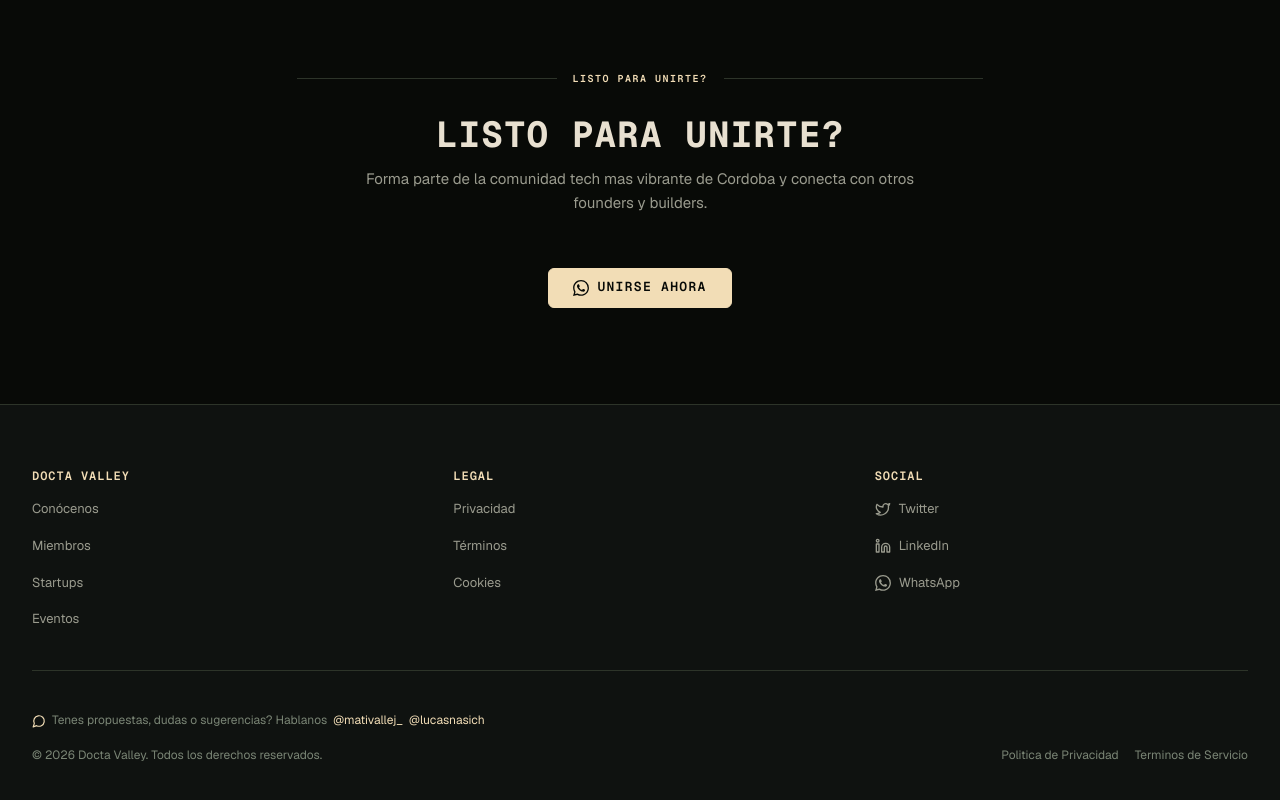
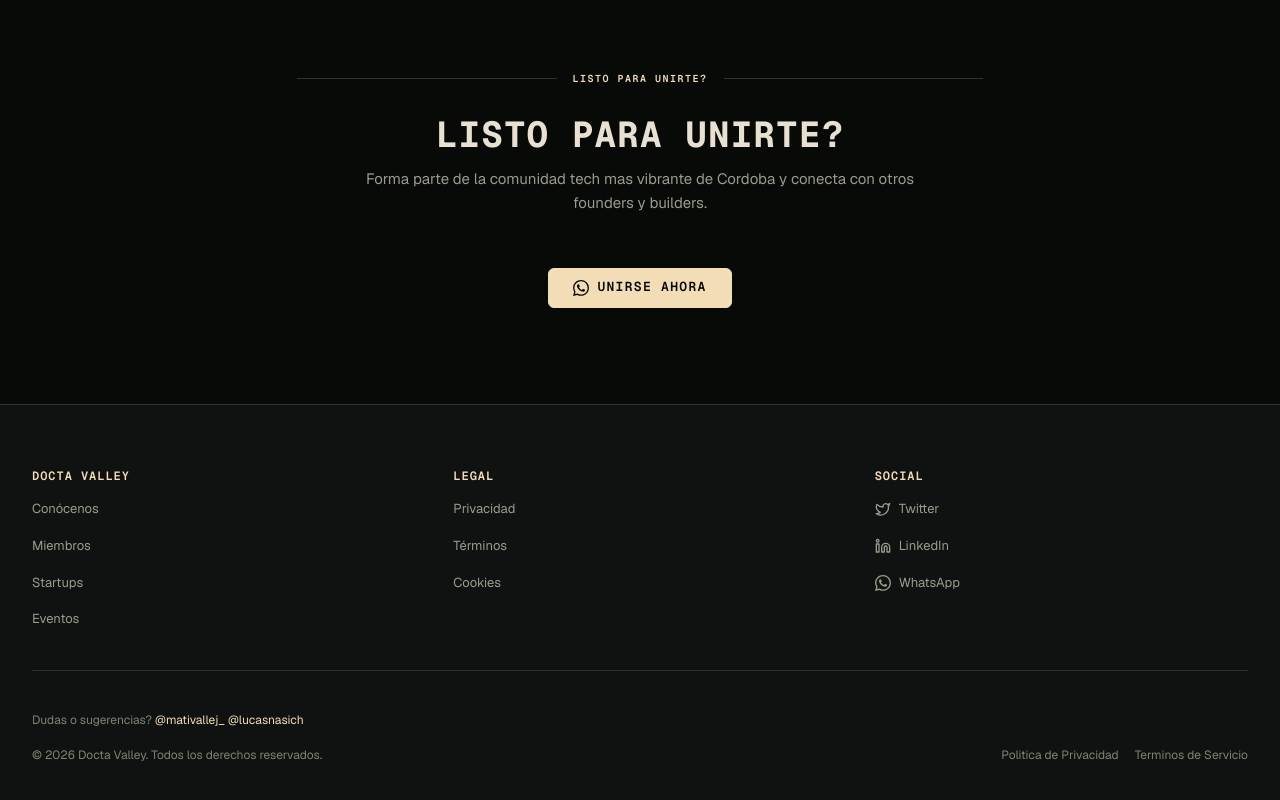
Before and after one commit to mativallej/docta-valley, a Next.js app: page / in a window 1280 px wide. Shown: the part 6398-7198 px from the top of the page. Built offline with nearby package versions, Linux system fonts and the light colour scheme; no server answers.

Commit message:
Simplify footer: remove icon, use 'Dudas o sugerencias?' text
https://claude.ai/code/session_019QLFjCJwuH63qpwWFEb6EG

```diff
--- a/src/features/footer.tsx
+++ b/src/features/footer.tsx
@@ -1,6 +1,6 @@
 import { Separator } from "@/components/ui/separator"
 import Link from "next/link"
-import { Twitter, Linkedin, MessageCircle } from "lucide-react"
+import { Twitter, Linkedin } from "lucide-react"
 import { WhatsAppIcon } from "@/components/icons/whatsapp"
 import { navItems, resourceItems, legalItems, socialItems } from "@/data/layout"
 
@@ -49,16 +49,15 @@ export default function Footer() {
         </div>
         <Separator />
         <div className="flex flex-col gap-4">
-          <div className="flex items-center gap-1.5 font-sans text-[12px] text-[var(--muted-fg)]">
-            <MessageCircle className="h-3.5 w-3.5 text-[var(--primary)]" />
-            <span>Tenes propuestas, dudas o sugerencias? Hablanos</span>
+          <p className="font-sans text-[12px] text-[var(--muted-fg)]">
+            Dudas o sugerencias?{" "}
             <Link href="https://x.com/mativallej_" target="_blank" rel="noopener noreferrer" className="text-[var(--primary)] hover:underline">
               @mativallej_
-            </Link>
+            </Link>{" "}
             <Link href="https://x.com/lucasnasich" target="_blank" rel="noopener noreferrer" className="text-[var(--primary)] hover:underline">
               @lucasnasich
             </Link>
-          </div>
+          </p>
           <div className="flex flex-col gap-4 md:flex-row md:items-center md:justify-between">
             <p className="font-sans text-[12px] text-[var(--muted-fg)]">
               &copy; {new Date().getFullYear()} Docta Valley. Todos los derechos reservados.
```
